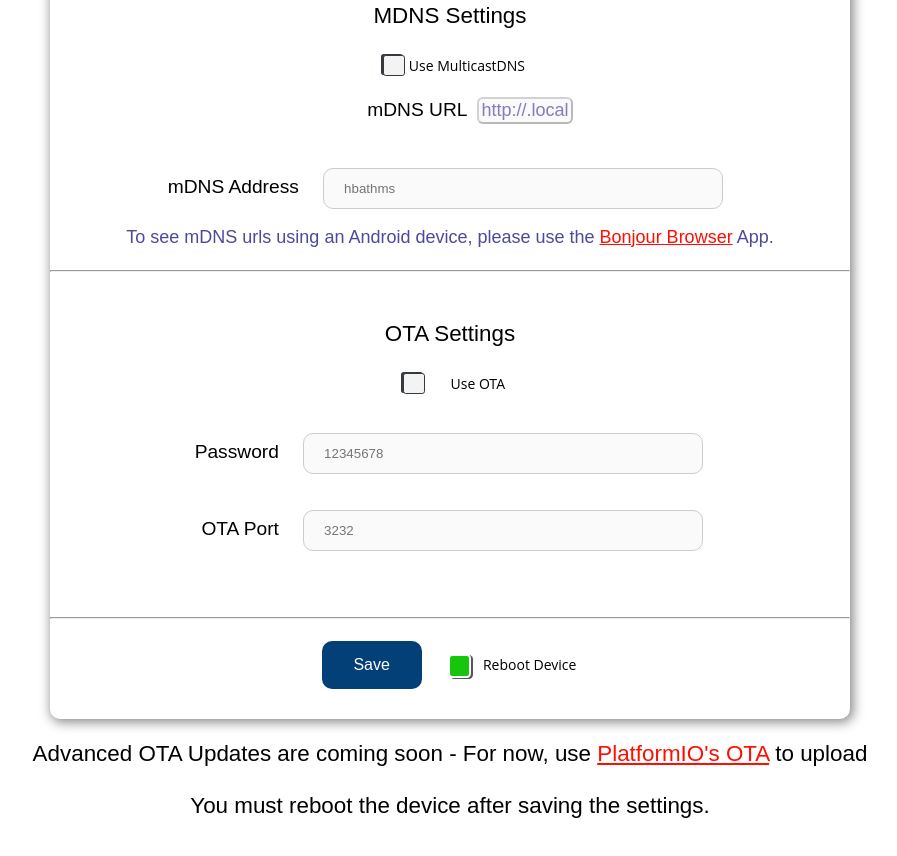
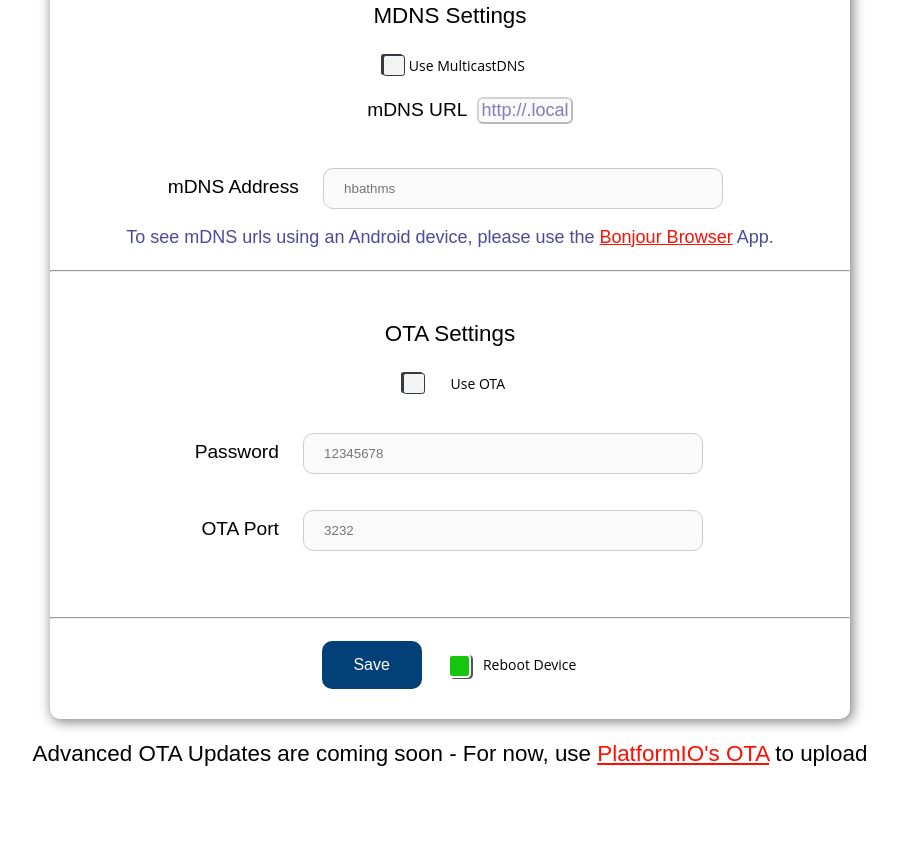
Before and after one commit to ZanzyTHEbar/EasyNetworkManager, a plain HTML site: page NetworkManager/data/wifimanager.html in a window 1280 px wide. Shown: the part 911-1767 px from the top of the page, without its empty margins (190-1087 px from the left). Drawn offline with Linux system fonts and the light colour scheme.

Commit message:
update - update wifimanager html

```diff
--- a/NetworkManager/data/wifimanager.html
+++ b/NetworkManager/data/wifimanager.html
@@ -433,7 +433,6 @@
             upload
             <br>
             <br>
-            You must reboot the device after saving the settings.
             <!-- <br>
             <a href="/upload">
                 <input type="submit" value="Upload">
```
